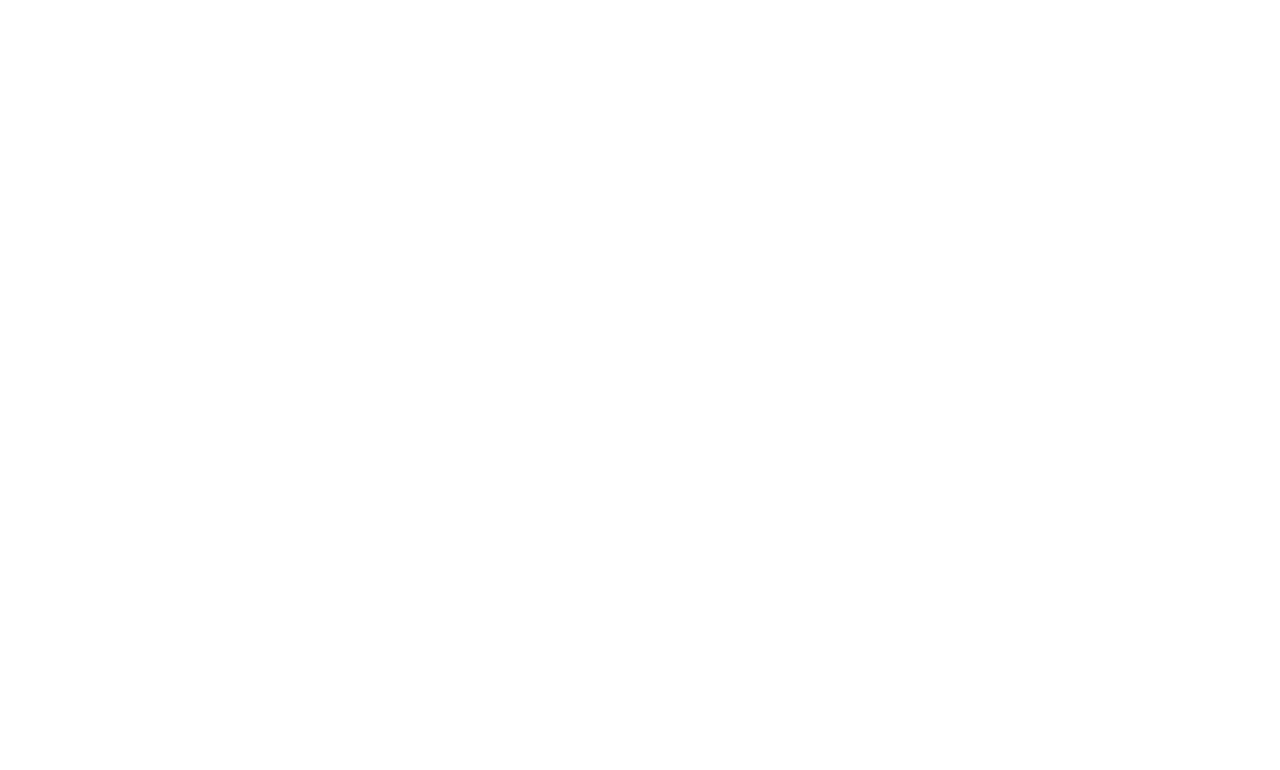
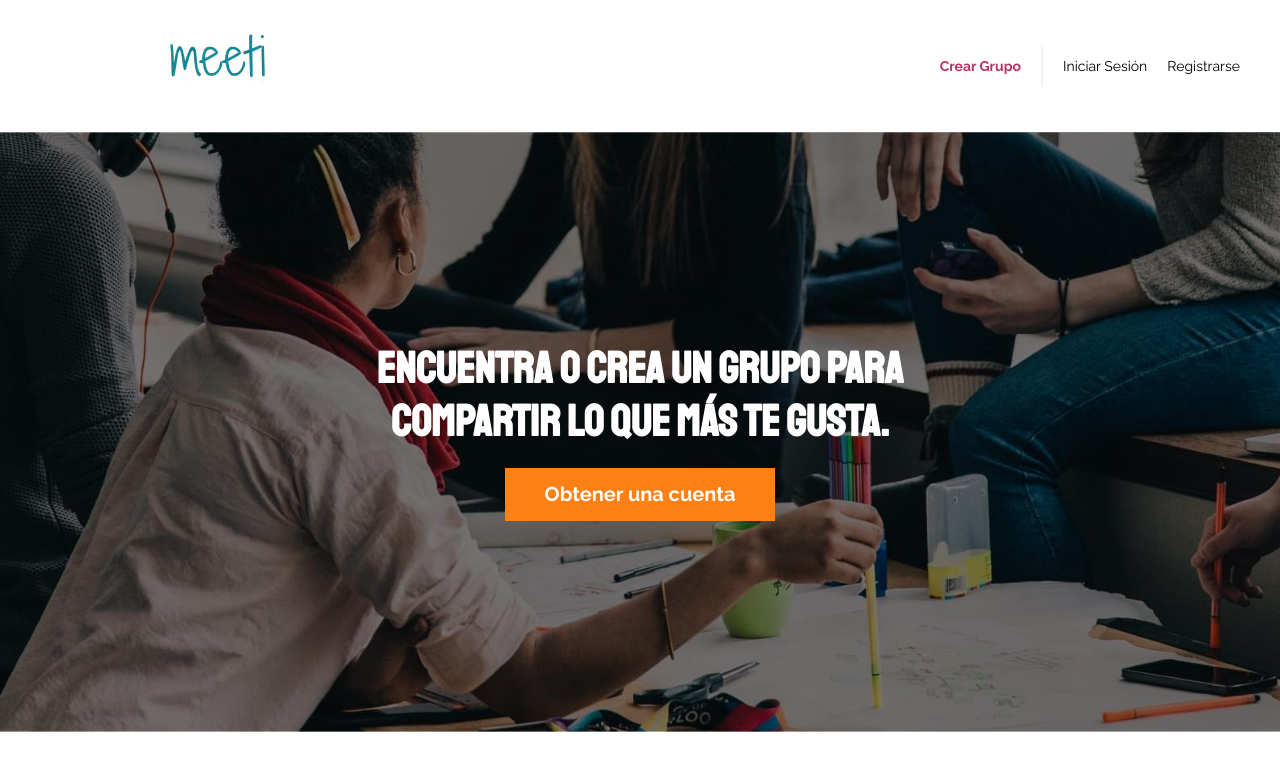
Before and after one commit to AldaMayorgaDev/011-Meeti-clone-Meetup, a website: page index.html in a window 1280 px wide. Drawn offline with Linux system fonts and the light colour scheme.

Commit message:
Se agrega seccion header y hero

```diff
--- a/index.html
+++ b/index.html
@@ -9,6 +9,36 @@
     <link rel="stylesheet" href="./build/css/app.css">
 </head>
 <body>
+    <header class="header contenedor">
+        <div class="header__logo">
+            <a href="./index.html">
+                <picture>
+                <source
+                     srcset="./build/img/logo.avif"
+                     type="image/avif">
+                <source
+                     srcset="./build/img/logo.web"
+                     type="image/webp">
+                <source
+                     srcset="./build/img/logo.png"
+                     type="image/png">
+                <img loading="lazy" decoding="async" src="./build/img/logo.png" lazyalt="imagen"  alt="logo" title="logo" class="header__imagen" >
+                </picture>
+            </a>
+        </div>
+
+        <nav class="navegacion">
+            <a href="#" class="navegacion__enlace navegacion__enlace--crear">Crear Grupo</a>
+            <a href="#" class="navegacion__enlace">Iniciar Sesión</a>
+            <a href="#" class="navegacion__enlace">Registrarse</a>
+        </nav>
+    </header>
+
+    <section class="hero">
+        <h1 class="hero__texto">Encuentra o Crea un grupo para compartir lo que más te gusta.</h1>
+        <a href="#" class="hero__enlace">Obtener una cuenta</a>
+    </section>
+
 
 
 </body>
--- a/src/scss/app.scss
+++ b/src/scss/app.scss
@@ -1 +1,3 @@
 @use 'base';
+@use 'ui/header';
+@use 'ui/contenido';
--- /dev/null
+++ b/src/scss/ui/contenido/_hero.scss
@@ -0,0 +1,25 @@
+/* hero */
+
+@use 'base/variables' as v;
+@use 'base/mixins' as m;
+
+.hero{
+
+    min-height: 60rem;
+    background-image: url(../img/hero.jpg);
+    background-position: center;
+    background-size: cover;
+    display:flex;
+    flex-direction: column;
+    align-items: center;
+    justify-content: center;
+    text-align: center;
+    &__texto{
+        max-width: 60rem;
+        color: v.$blanco;
+    }
+
+    &__enlace{
+        @include m.boton(v.$terciario, v.$blanco);
+    }
+}
--- /dev/null
+++ b/src/scss/ui/contenido/_index.scss
@@ -0,0 +1 @@
+@forward 'hero';
--- /dev/null
+++ b/src/scss/ui/header/_header.scss
@@ -0,0 +1,16 @@
+/* header */
+
+@use 'base/variables' as v;
+@use 'base/mixins' as m;
+
+.header{
+    padding: 2rem 0;
+    display: flex;
+    flex-direction: column;
+    align-items: center;
+
+    @include m.tablet{
+        flex-direction: row;
+        justify-content: space-between;
+    }
+}
--- /dev/null
+++ b/src/scss/ui/header/_index.scss
@@ -0,0 +1,2 @@
+@forward 'header';
+@forward 'navegacion';
--- /dev/null
+++ b/src/scss/ui/header/_navegacion.scss
@@ -0,0 +1,45 @@
+/* Navegacion */
+
+@use 'base/variables' as v;
+@use 'base/mixins' as m;
+
+.navegacion{
+    display: flex;
+    flex-direction: column;
+    align-items: center;
+
+    @include m.tablet{
+        flex-direction: row;
+        gap: 2rem;
+    }
+
+    &__enlace{
+        margin-bottom: 2rem;
+        font-size: 1.4rem;
+        display: flex;
+        align-items: center;
+
+        &:last-of-type{
+            margin-bottom: 0;
+        }
+
+        @include m.tablet{
+            margin: 0;
+        }
+        &--crear{
+            font-weight: 700;
+            color: v.$primario;
+
+            @include m.tablet{
+                &::after{
+                    content: '';
+                    display: inline-block;
+                    height: 4rem;
+                    border-right: 2px solid v.$grisClaro;
+                    margin: 0 0 0 2rem;
+                }
+            }
+        }
+    }
+
+}
```
Also changed, not shown: build/css/app.css, 1 other file.
